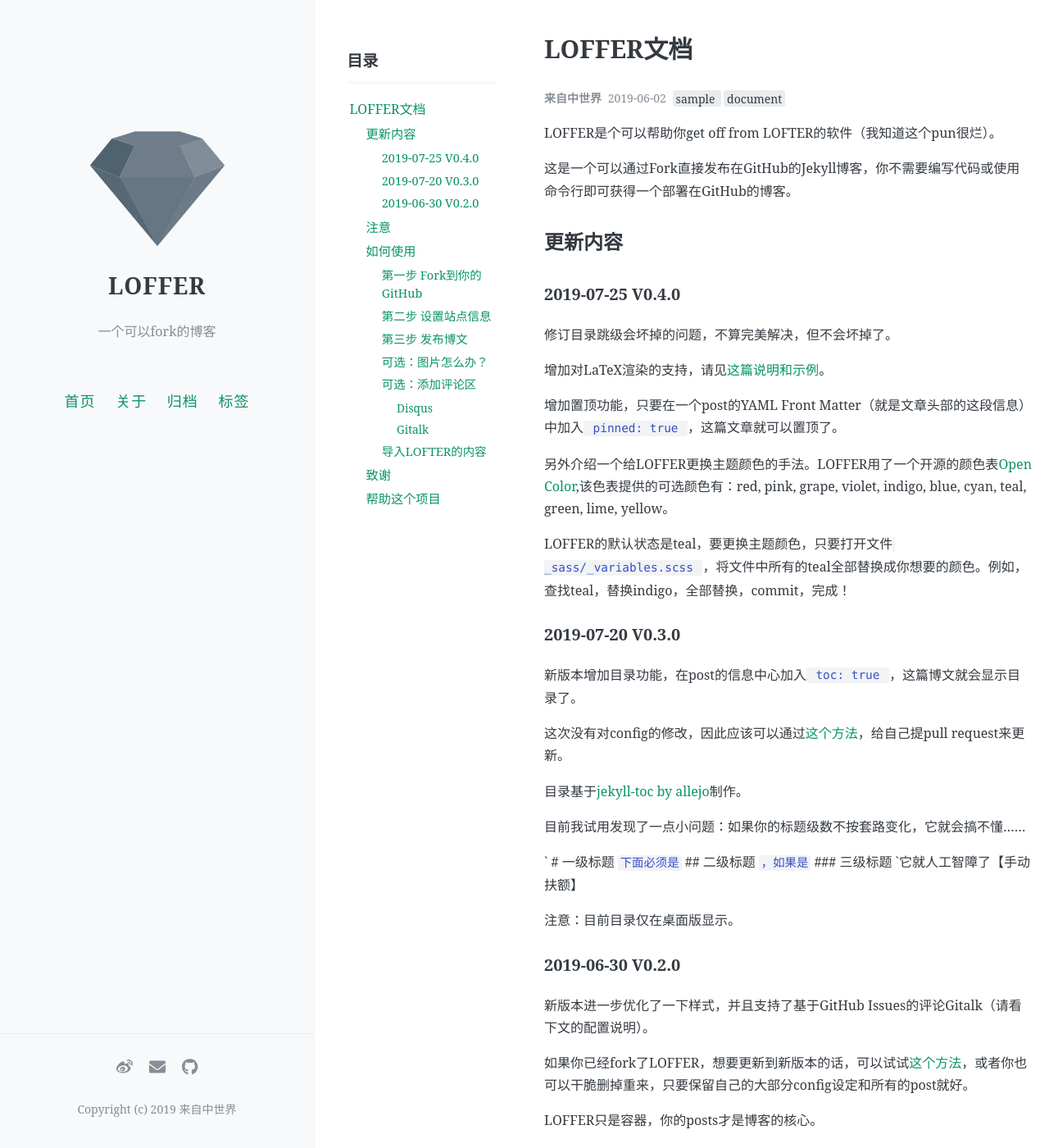
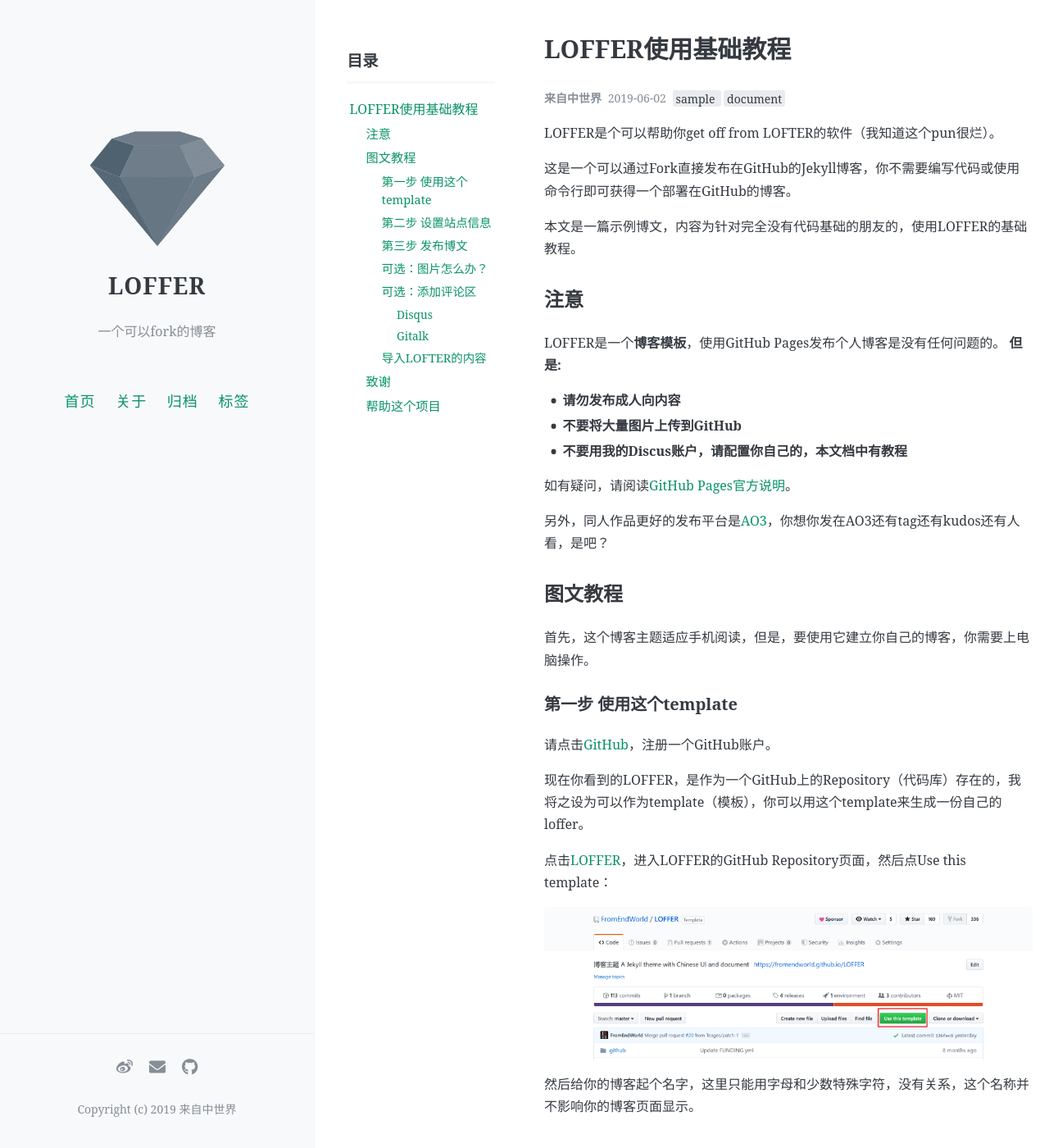
Before and after one commit to FromEndWorld/LOFFER, a Jekyll site: the page built from _posts/2019-06-02-document.md, in a window 1280 px wide and 1400 px high. Shown: the whole window at 82% size. Built offline with Jekyll 4.4.1, drawn with Linux system fonts in a browser that asks for light colours; comment, search, counter and statistics services are not loaded; some of the changed text lies outside the part shown.

Commit message:
Update 2019-06-02-document.md

```diff
--- a/_posts/2019-06-02-document.md
+++ b/_posts/2019-06-02-document.md
@@ -1,6 +1,6 @@
 ---
 layout: post
-title: LOFFER文档
+title: LOFFER使用基础教程
 date: 2019-06-02
 author: 来自中世界
 tags: [sample, document]
@@ -12,43 +12,7 @@
 
 这是一个可以通过Fork直接发布在GitHub的Jekyll博客，你不需要编写代码或使用命令行即可获得一个部署在GitHub的博客。
 
-## 更新内容
-
-### 2019-07-25 V0.4.0
-
-修订目录跳级会坏掉的问题，不算完美解决，但不会坏掉了。
-
-增加对LaTeX渲染的支持，请见[这篇说明和示例](https://fromendworld.github.io/LOFFER/math-test/)。
-
-增加置顶功能，只要在一个post的YAML Front Matter（就是文章头部的这段信息）中加入` pinned: true `，这篇文章就可以置顶了。
-
-另外介绍一个给LOFFER更换主题颜色的手法。LOFFER用了一个开源的颜色表[Open Color](https://yeun.github.io/open-color/),该色表提供的可选颜色有：red, pink, grape, violet, indigo, blue, cyan, teal, green, lime, yellow。
-
-LOFFER的默认状态是teal，要更换主题颜色，只要打开文件` _sass/_variables.scss `，将文件中所有的teal全部替换成你想要的颜色。例如，查找teal，替换indigo，全部替换，commit，完成！
-
-### 2019-07-20 V0.3.0
-
-新版本增加目录功能，在post的信息中心加入` toc: true `，这篇博文就会显示目录了。
-
-这次没有对config的修改，因此应该可以通过[这个方法](https://github.com/KirstieJane/STEMMRoleModels/wiki/Syncing-your-fork-to-the-original-repository-via-the-browser)，给自己提pull request来更新。
-
-目录基于[jekyll-toc by allejo](https://github.com/allejo/jekyll-toc)制作。
-
-目前我试用发现了一点小问题：如果你的标题级数不按套路变化，它就会搞不懂……
-
-` # 一级标题 `下面必须是` ## 二级标题 `，如果是` ### 三级标题 `它就人工智障了【手动扶额】
-
-注意：目前目录仅在桌面版显示。
-
-
-### 2019-06-30 V0.2.0
-
-新版本进一步优化了一下样式，并且支持了基于GitHub Issues的评论Gitalk（请看下文的配置说明）。
-
-如果你已经fork了LOFFER，想要更新到新版本的话，可以试试[这个方法](https://github.com/KirstieJane/STEMMRoleModels/wiki/Syncing-your-fork-to-the-original-repository-via-the-browser)，或者你也可以干脆删掉重来，只要保留自己的大部分config设定和所有的post就好。
-
-LOFFER只是容器，你的posts才是博客的核心。
-
+本文是一篇示例博文，内容为针对完全没有代码基础的朋友的，使用LOFFER的基础教程。
 
 ## 注意
 
@@ -56,31 +20,38 @@
 
 - **请勿发布成人向内容**
 - **不要将大量图片上传到GitHub**
+- **不要用我的Discus账户，请配置你自己的，本文档中有教程**
 
 如有疑问，请阅读[GitHub Pages官方说明](https://pages.github.com/)。
 
 另外，同人作品更好的发布平台是[AO3](https://archiveofourown.org/)，你想你发在AO3还有tag还有kudos还有人看，是吧？
 
 
-## 如何使用
+## 图文教程
 
 首先，这个博客主题适应手机阅读，但是，要使用它建立你自己的博客，你需要上电脑操作。
 
-### 第一步 Fork到你的GitHub
+### 第一步 使用这个template
 
-请点击[GitHub](https://github.com/)，注册一个GitHub账户。我们可以理解Git就是个文件版本管理系统，本身并不需要会代码即可使用。
+请点击[GitHub](https://github.com/)，注册一个GitHub账户。
 
-现在你看到的LOFFER，是作为一个GitHub上的Repository（代码库）存在的，你可以把这个代码库复制到你自己的GitHub账户中，这个操作叫做Fork。
+现在你看到的LOFFER，是作为一个GitHub上的Repository（代码库）存在的，我将之设为可以作为template（模板），你可以用这个template来生成一份自己的loffer。
 
-点击[LOFFER](https://github.com/FromEndWorld/LOFFER)，进入LOFFER的GitHub Repository页面，然后点Fork：
+点击[LOFFER](https://github.com/FromEndWorld/LOFFER)，进入LOFFER的GitHub Repository页面，然后点Use this template：
 
-![gif](https://raw.githubusercontent.com/FromEndWorld/LOFFER/master/images/fork.gif)
+![img](https://raw.githubusercontent.com/FromEndWorld/LOFFER/master/images/usetemplate.png)
 
-然后你立刻就可以看到LOFFER再次出现，这次它已经属于你了，这里我建议你重命名它，点击settings，给你的博客起个名字（请尽量使用字母而非中文）。
+然后给你的博客起个名字，这里只能用字母和少数特殊字符，没有关系，这个名称并不影响你的博客页面显示。
 
-![img](https://raw.githubusercontent.com/FromEndWorld/LOFFER/master/images/rename.png)
+![img](https://raw.githubusercontent.com/FromEndWorld/LOFFER/master/images/nameyourbolg.png)
 
-然后，向下拉页面，你会看到“GitHub Pages”，这是GitHub内置的网站host服务，选择master，如图所示：
+点击Create repository from template，很快就会看到这样一个页面，GitHub已经将LOFFER中所有的文件复制到你的新代码库中。
+
+下一步，点击Settings，进入相关设置。
+
+![img](https://raw.githubusercontent.com/FromEndWorld/LOFFER/master/images/Settings.png)
+
+向下拉页面，你会看到“GitHub Pages”，这是GitHub内置的网站host服务，选择master，如图所示：
 
 ![img](https://raw.githubusercontent.com/FromEndWorld/LOFFER/master/images/pages.png)
 
@@ -88,15 +59,17 @@
 
 ![img](https://raw.githubusercontent.com/FromEndWorld/LOFFER/master/images/published.png)
 
-你可能会看到网站长得很丑，请继续下一步.
+你可能会看到网站长得很丑，这是因为样式表尚未从正确的地址加载，没关系，请继续下一步。
 
 ### 第二步 设置站点信息
 
 在你的博客的GitHub代码库页面里，选择Code，文件列表里选择_config.yml，点击打开，点击右上角笔形图标修改文档。
 
-修改完成后，点击“Commit changes”。每次修改过代码库并且commit后，GitHub Pages都会自动重新发布网站，只要等上几分钟，再次刷新你的博客页面，就会看到你的修改了。
+关于如何修改站点信息，在文件内有文档说明。
 
-还有一点，**LOFFER使用的是MIT协议，大意就是全部开源随意使用，如果你要保留自己博文的权利，请编辑LICENSE文件，写上类似“_posts中的文档作者保留权利”这样的内容。**
+修改完成后，点击“Commit changes”。每次修改过代码库并且commit后，GitHub Pages都会自动重新发布网站，只要等上几分钟，再次刷新你的博客页面，就会看到你的修改了。这一修改完成后，你的博客站应该可以正常显示了。
+
+还有一点，**LOFFER使用的是MIT协议，大意就是全部开源随意使用，如果你要保留自己博文的权利，请编辑LICENSE文件，写上类似“博文作者保留权利”这样的内容。**
 
 ### 第三步 发布博文
 
@@ -186,7 +159,7 @@
 
 诸位可以使用[墨问非名太太的脚本](http://underdream.lofter.com/post/38ea7d_1c5d8a983)，其中选择Jekyll输出即可。
 
-我个人也在折腾一个脚本，目前还没有完全debug清楚，不管如何，请先在lofter里导出一下，存在本地也是好的，贴吧可以让2017以前所有内容全部消失，中国互联网，没什么不可能发生的。
+也可以使用我修改的脚本[lofter2Jekyll](https://github.com/FromEndWorld/lofter2Jekyll)，其效果相似，还可以将图片批量下载到本地。
 
 ## 致谢
 
```
Also changed, not shown: other parts of _posts/2019-06-02-document.md (+1 -1 lines).
